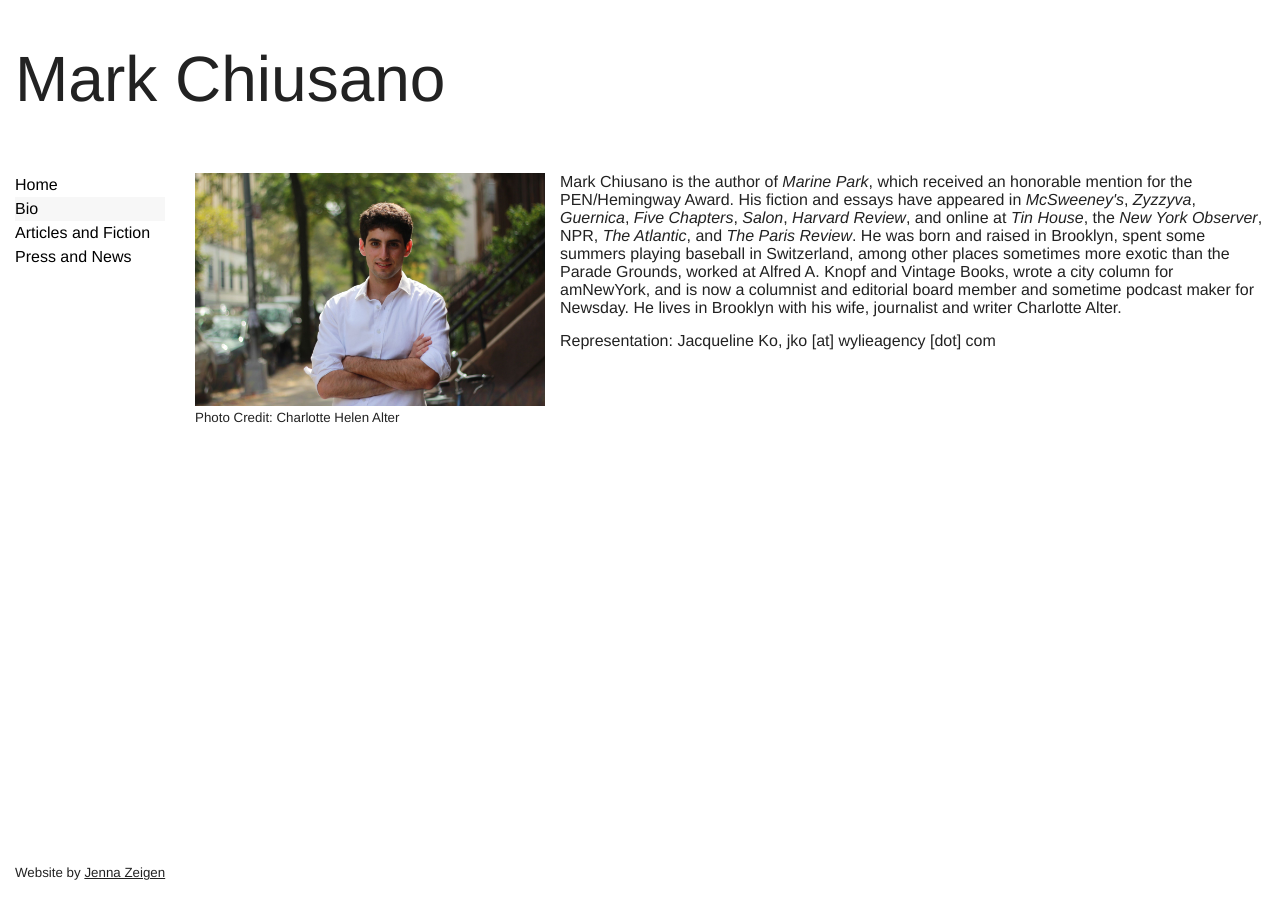
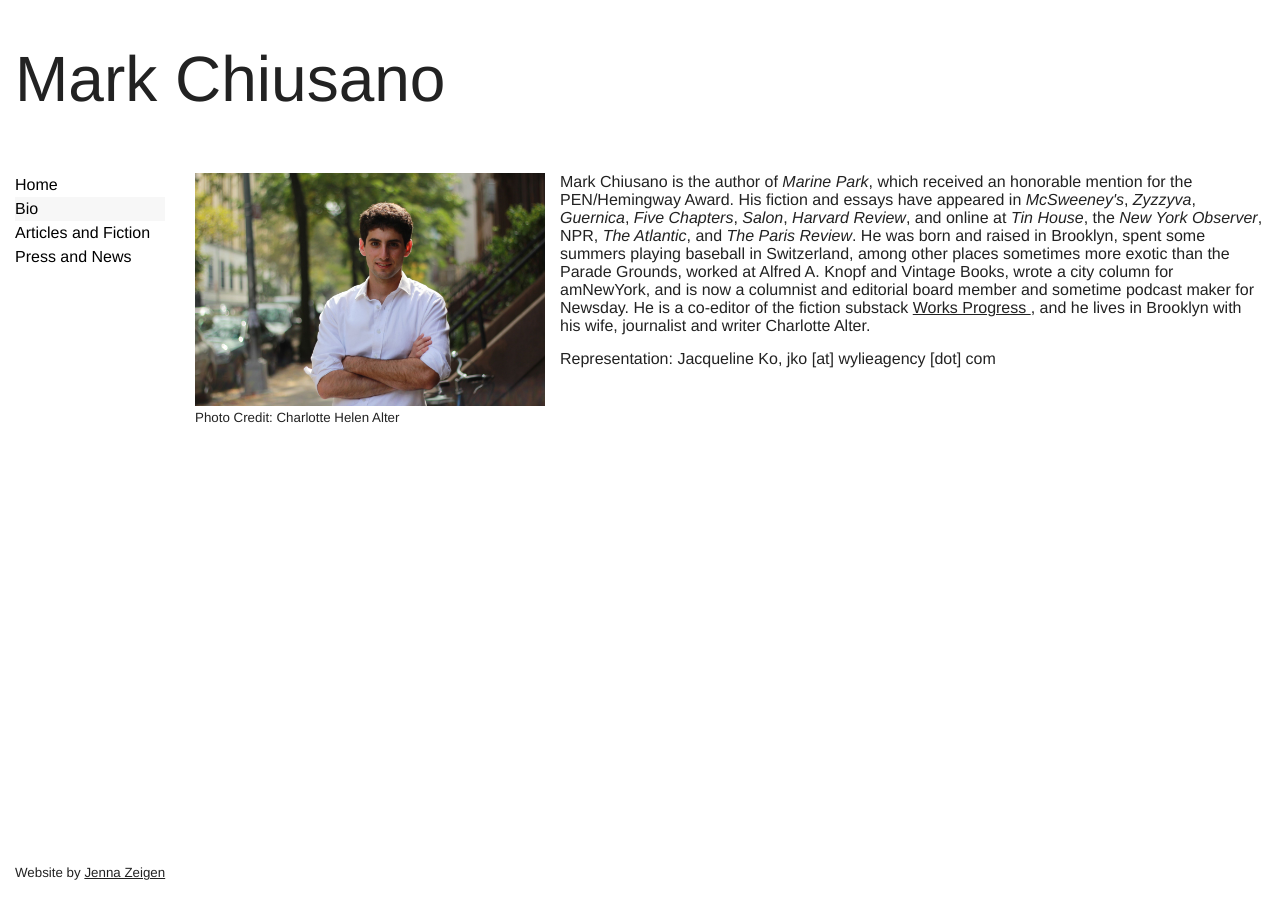
Before and after one commit to mjchiusano/mjchiusano.github.io, a Jekyll site: the page built from bio.html, in a window 1280 px wide. Built offline with Jekyll 4.4.1, drawn with Linux system fonts in a browser that asks for light colours; Markdown is read by kramdown in place of the engine named in the settings.

Commit message:
Update bio.html
works prog

```diff
--- a/bio.html
+++ b/bio.html
@@ -8,7 +8,7 @@
   <small>Photo Credit: Charlotte Helen Alter</small>
 </div>
 
-<p class="gutter-pad-bottom">Mark Chiusano is the author of <i>Marine Park</i>, which received an honorable mention for the PEN/Hemingway Award. His fiction and essays have appeared in <i>McSweeney's</i>, <i>Zyzzyva</i>, <i>Guernica</i>, <i>Five Chapters</i>, <i>Salon</i>, </i><i>Harvard Review</i>, and online at <i>Tin House</i>, the <i>New York Observer</i>, NPR, <i>The Atlantic</i>, and <i>The Paris Review</i>. He was born and raised in Brooklyn, spent some summers playing baseball in Switzerland, among other places sometimes more exotic than the Parade Grounds, worked at Alfred A. Knopf and Vintage Books, wrote a city column for amNewYork, and is now a columnist and editorial board member and sometime podcast maker for Newsday. He lives in Brooklyn with his wife, journalist and writer Charlotte Alter.</p>
+<p class="gutter-pad-bottom">Mark Chiusano is the author of <i>Marine Park</i>, which received an honorable mention for the PEN/Hemingway Award. His fiction and essays have appeared in <i>McSweeney's</i>, <i>Zyzzyva</i>, <i>Guernica</i>, <i>Five Chapters</i>, <i>Salon</i>, </i><i>Harvard Review</i>, and online at <i>Tin House</i>, the <i>New York Observer</i>, NPR, <i>The Atlantic</i>, and <i>The Paris Review</i>. He was born and raised in Brooklyn, spent some summers playing baseball in Switzerland, among other places sometimes more exotic than the Parade Grounds, worked at Alfred A. Knopf and Vintage Books, wrote a city column for amNewYork, and is now a columnist and editorial board member and sometime podcast maker for Newsday. He is a co-editor of the fiction substack <a href="https://worksprogress.substack.com/"> Works Progress  </a>, and he lives in Brooklyn with his wife, journalist and writer Charlotte Alter.</p>
 
 
 <p>Representation:
```
